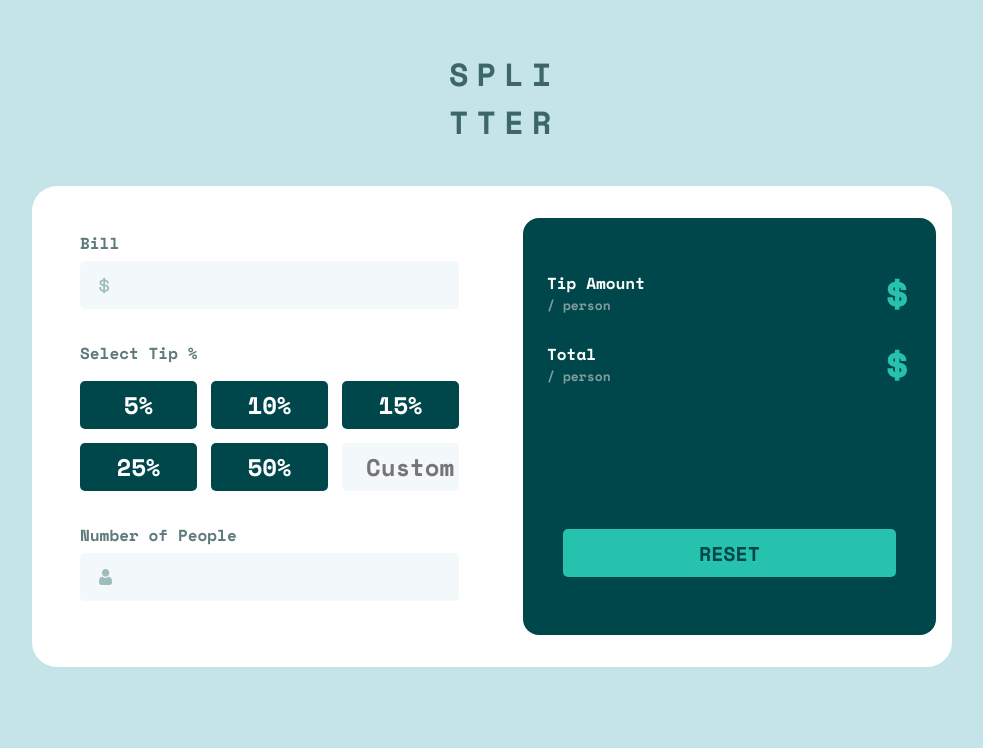
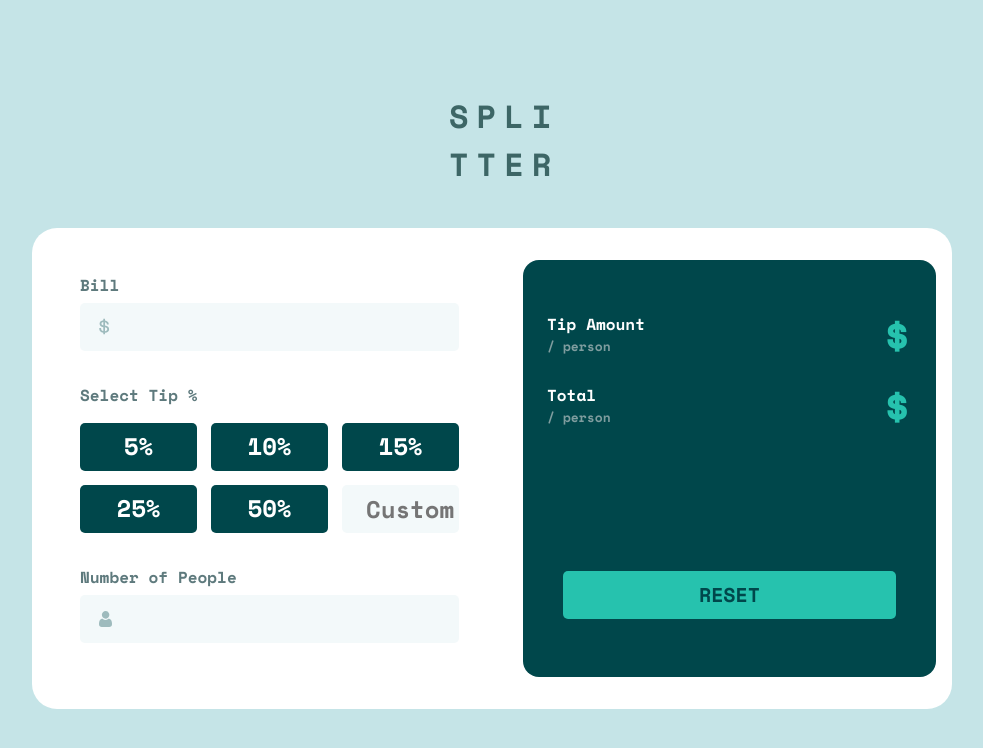
Before and after one commit to Eileenpk/Tip-Calculator, a plain HTML site: page index.html in a window 1280 px wide. Shown: the whole page, without its empty margins (148-1131 px from the left). Drawn offline with nearby package versions, Linux system fonts and the light colour scheme.

Commit message:
fix css bug

```diff
--- a/styles.css
+++ b/styles.css
@@ -215,12 +215,20 @@ input:active {
 }
 /* Media queries */
 @media (min-width: 57.5rem) {
+    body {
+        display: flex;
+        justify-content: center;
+    }
     main {
         width: 57.5rem;
         height: 30.0625rem;
         flex-direction: row;
         padding: 0;
         border-radius: 1.5625rem;
+    }
+
+    h1 {
+        margin-top: 0;
     }
 
     input {
```
